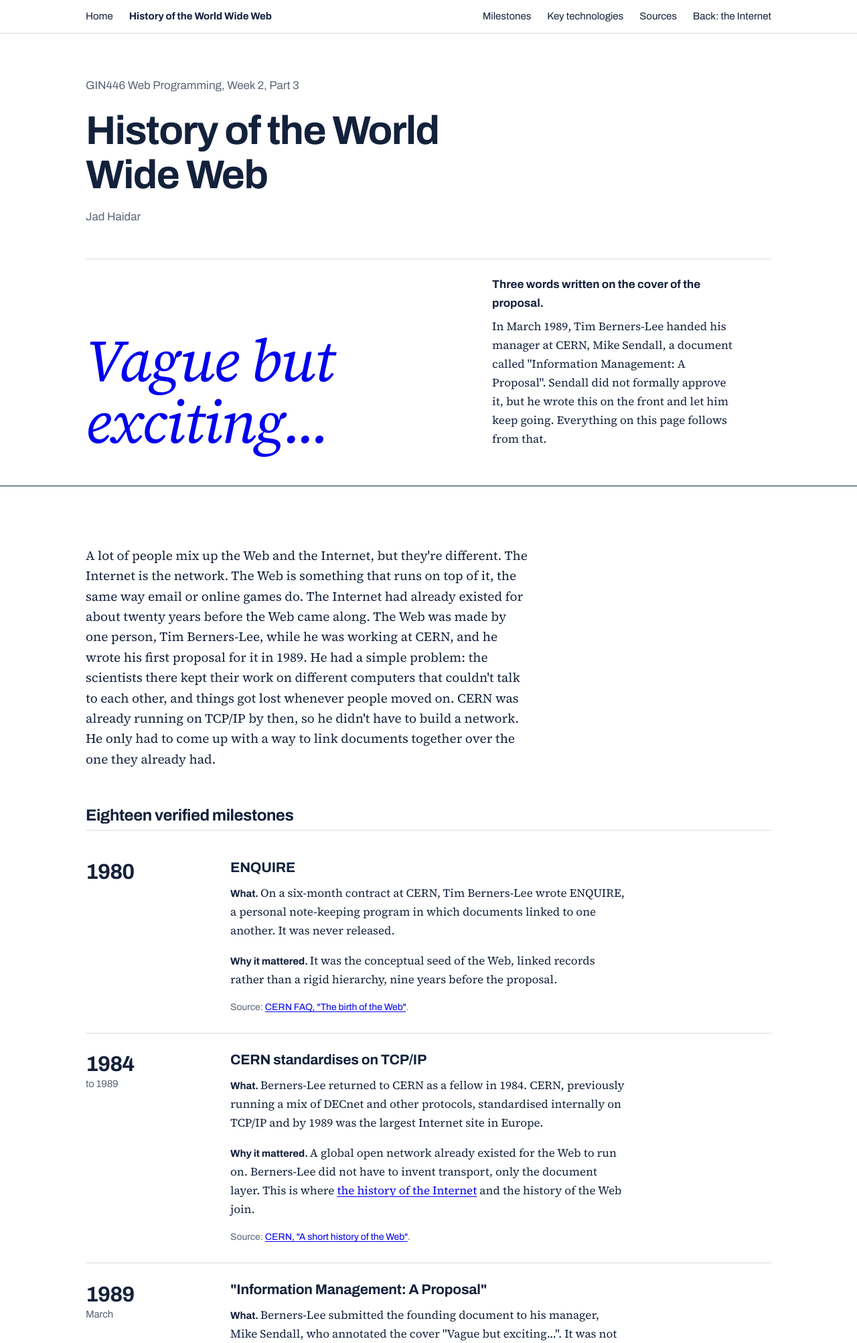
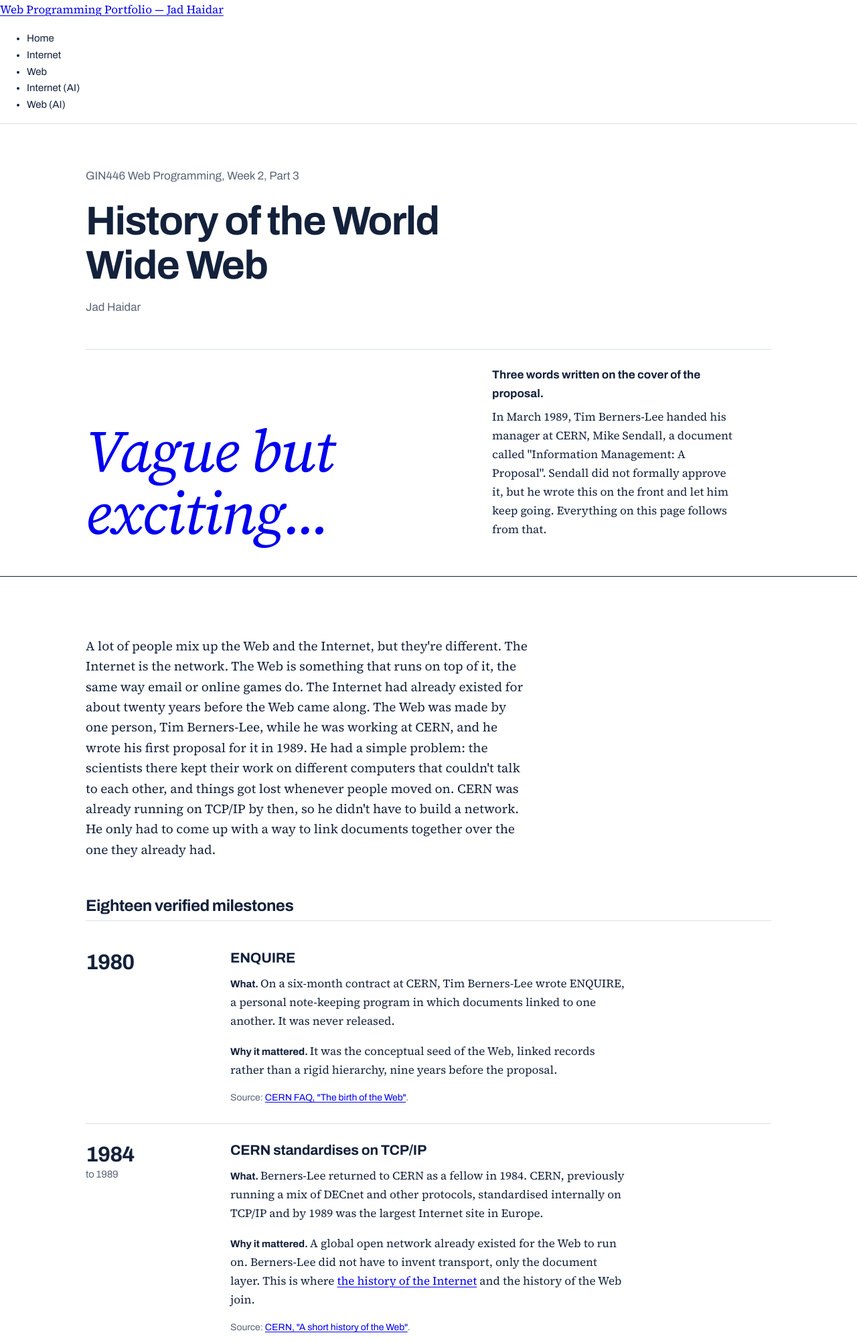
Before and after one commit to jadhaidar0/web-programming-site, a Flask app: page /web-history-ai in a window 1280 px wide. Shown: the top 2005 px of the page at 67% size. Run offline with Flask 3, Linux system fonts and the light colour scheme.

Commit message:
Week 3 Part 1: base.html template, refactor all pages to extend it

```diff
--- /dev/null
+++ b/templates/base.html
@@ -0,0 +1,43 @@
+<!DOCTYPE html>
+<html lang="en">
+<head>
+  <meta charset="UTF-8">
+  <meta name="viewport" content="width=device-width, initial-scale=1.0">
+  <title>{% block title %}{% endblock %} — Jad Haidar</title>
+  <meta name="description" content="{% block description %}Web Programming portfolio for the GIN446 course at USEK.{% endblock %}">
+  <meta name="author" content="Jad Haidar">
+
+  <link rel="preconnect" href="https://fonts.googleapis.com">
+  <link rel="preconnect" href="https://fonts.gstatic.com" crossorigin>
+  <link href="https://fonts.googleapis.com/css2?family=Archivo:wdth,wght@62..125,400..900&family=Source+Serif+4:ital,opsz,wght@0,8..60,400;0,8..60,600;1,8..60,400&display=swap" rel="stylesheet">
+
+  <link rel="stylesheet" href="{{ url_for('static', filename='style.css') }}">
+</head>
+<body>
+
+  <a class="skip" href="#main">Skip to content</a>
+
+  <header class="site-header">
+    <p class="site-title"><a href="{{ url_for('home') }}">Web Programming Portfolio — Jad Haidar</a></p>
+
+    <nav class="site-nav" aria-label="Main menu">
+      <ul>
+        <li><a href="{{ url_for('home') }}">Home</a></li>
+        <li><a href="{{ url_for('internet_history') }}">Internet</a></li>
+        <li><a href="{{ url_for('web_history') }}">Web</a></li>
+        <li><a href="{{ url_for('internet_history_ai') }}">Internet (AI)</a></li>
+        <li><a href="{{ url_for('web_history_ai') }}">Web (AI)</a></li>
+      </ul>
+    </nav>
+  </header>
+
+  <main id="main">
+    {% block content %}{% endblock %}
+  </main>
+
+  <footer class="site-footer">
+    <p>This website is created for educational purposes only, as part of the GIN446 - Web Programming course, School of Engineering, USEK. (Fall 2026-2027)</p>
+  </footer>
+
+</body>
+</html>
--- a/templates/web-history-ai.html
+++ b/templates/web-history-ai.html
@@ -1,37 +1,8 @@
-<!DOCTYPE html>
-<html lang="en">
-<head>
-  <meta charset="utf-8">
-  <meta name="viewport" content="width=device-width, initial-scale=1">
-  <title>History of the World Wide Web — Jad Haidar, GIN446</title>
-  <meta name="description" content="A verified, sourced timeline of the history of the World Wide Web and the three key technologies behind it. GIN446 Web Programming, Week 2.">
-  <meta name="author" content="Jad Haidar">
+{% extends "base.html" %}
+{% block title %}History of the World Wide Web (AI-generated){% endblock %}
+{% block description %}An AI-generated timeline of the history of the World Wide Web, built from verified research for GIN446.{% endblock %}
 
-  <link rel="preconnect" href="https://fonts.googleapis.com">
-  <link rel="preconnect" href="https://fonts.gstatic.com" crossorigin>
-  <link href="https://fonts.googleapis.com/css2?family=Archivo:wdth,wght@62..125,400..900&family=Source+Serif+4:ital,opsz,wght@0,8..60,400;0,8..60,600;1,8..60,400&display=swap" rel="stylesheet">
-
-  <!-- Shared stylesheet. If these pages are rendered through Jinja,
-       use href="{{ url_for('static', filename='style.css') }}" instead. -->
-  <link rel="stylesheet" href="/static/style.css">
-</head>
-
-<body>
-  <a class="skip" href="#main">Skip to content</a>
-
-  <nav class="site-nav" aria-label="Page sections">
-    <div class="wrap">
-      <a href="/">Home</a>
-      <a class="home" href="#top">History of the World Wide Web</a>
-      <a href="#milestones">Milestones</a>
-      <a href="#technologies">Key technologies</a>
-      <a href="#sources">Sources</a>
-      <a href="/internet-history-ai">Back: the Internet</a>
-    </div>
-  </nav>
-
-  <main id="main">
-
+{% block content %}
     <!-- ============================================================
          HERO
          ============================================================ -->
@@ -388,12 +359,5 @@
     </section>
 
 
-  </main>
 
-  <footer class="site-footer">
-    <div class="wrap">
-      <p>This website is created for educational purposes only, as part of the GIN446 - Web Programming course, School of Engineering, USEK.</p>
-    </div>
-  </footer>
-</body>
-</html>
+{% endblock %}
```
Also changed, not shown: templates/index.html (+6 -19 lines), templates/internet-history-ai.html (+5 -41 lines), templates/internet-history.html (+5 -23 lines), templates/web-history.html (+5 -23 lines), static/image.png (added).
